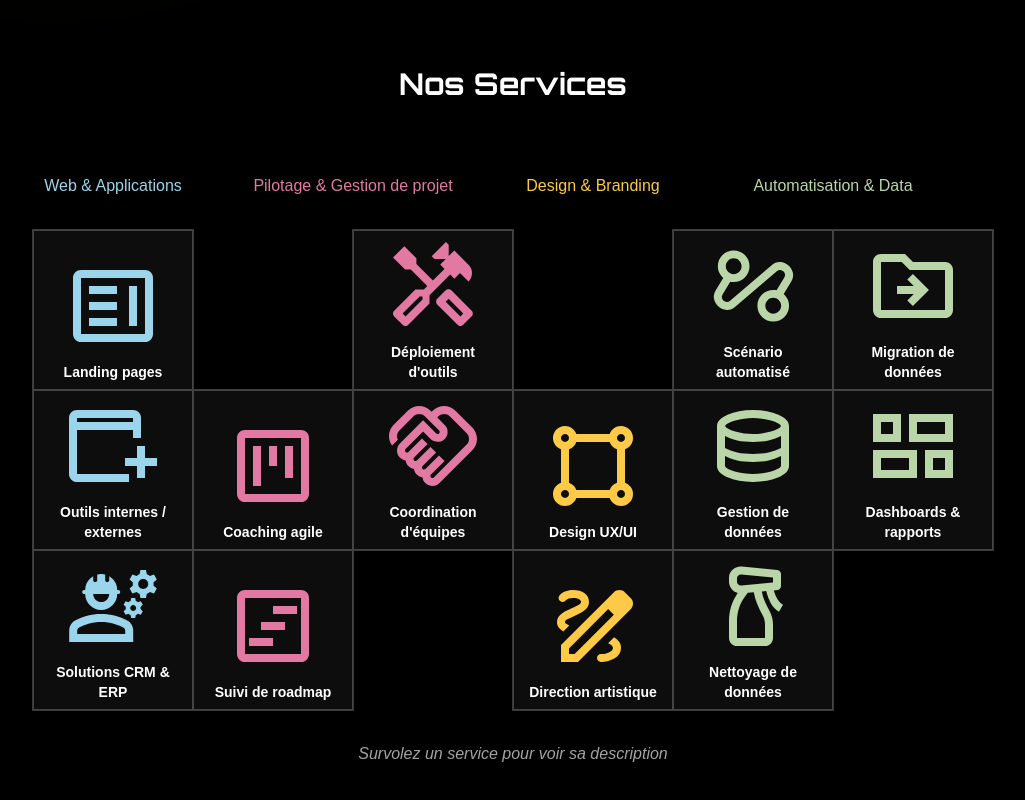
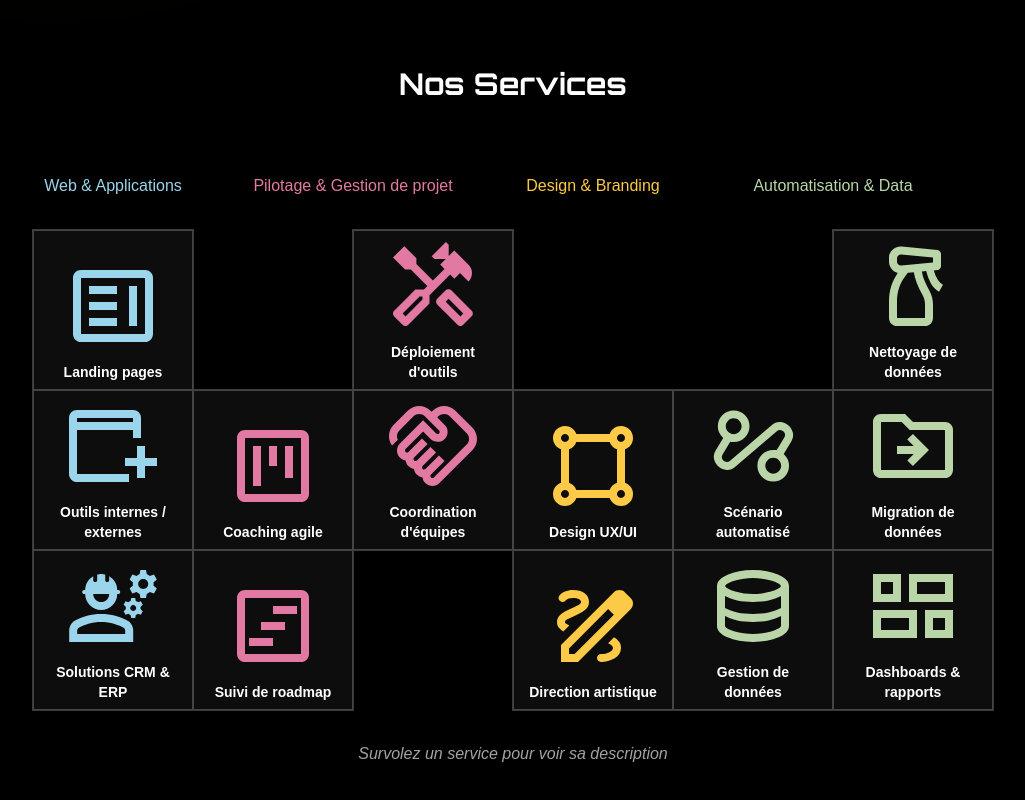
Before and after one commit to Agency-Titanium-Labs/selenium-website, a Next.js app: page / in a window 1280 px wide. Shown: the part 1557-2357 px from the top of the page, without its empty margins (127-1152 px from the left). Built offline with nearby package versions, Linux system fonts and the light colour scheme.

Commit message:
fix: adjust service list rendering logic for better layout

```diff
--- a/app/components/services-section.tsx
+++ b/app/components/services-section.tsx
@@ -350,7 +350,9 @@ export default function ServicesSection() {
             </h3>
             <ul className="flex flex-col flex-wrap place-content-end max-h-[30rem]">
               {(service.list.length < 3 ||
-                (service.list.length - 1) % 3 === 0) && (
+                (service.list.length - 1) % 3 === 0 ||
+                ((service.list.length - 2) % 3 === 0 &&
+                  index + 1 > service.list.length / 2)) && (
                 <div className="w-40 h-40"></div>
               )}
               {service.list.map((item) => (
```
